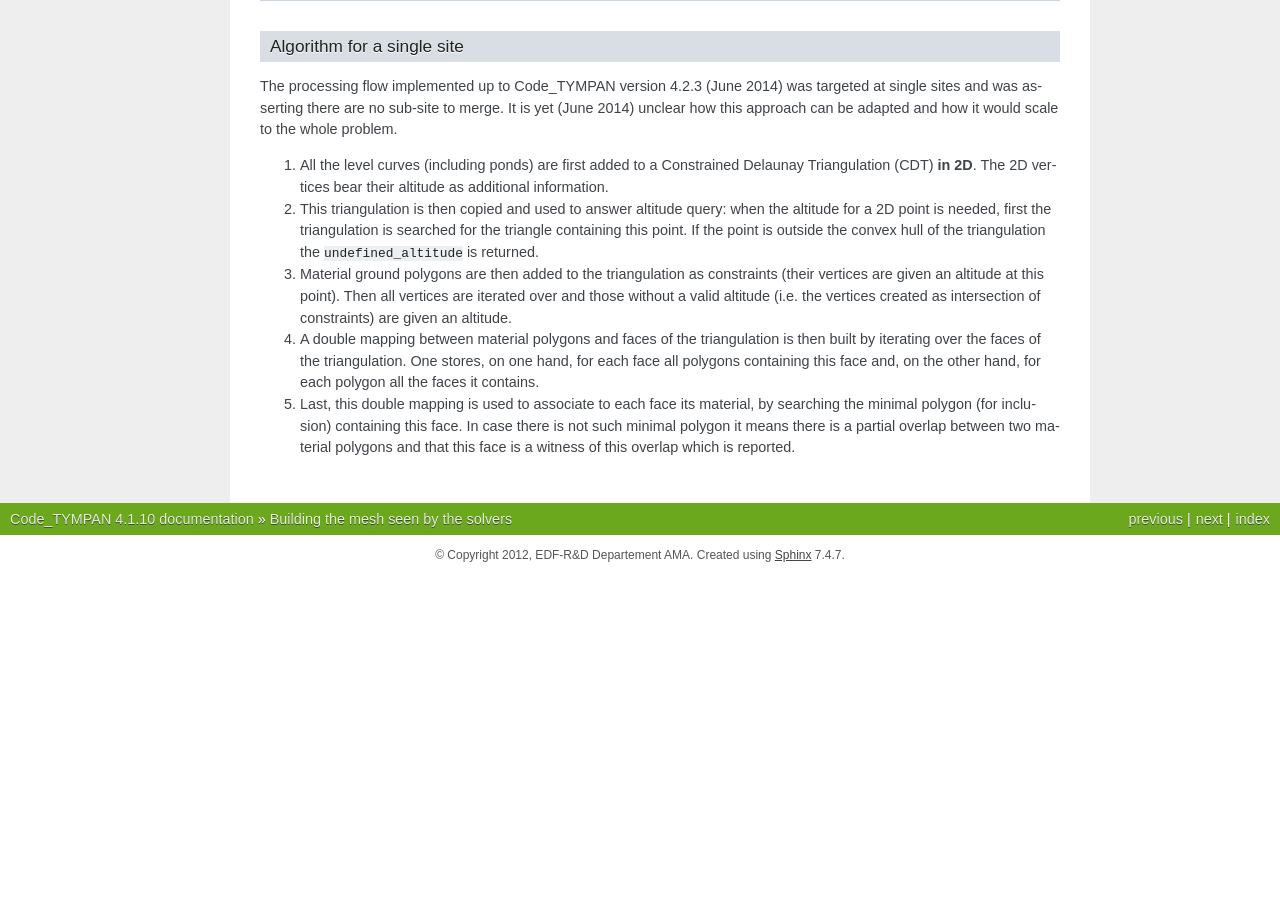
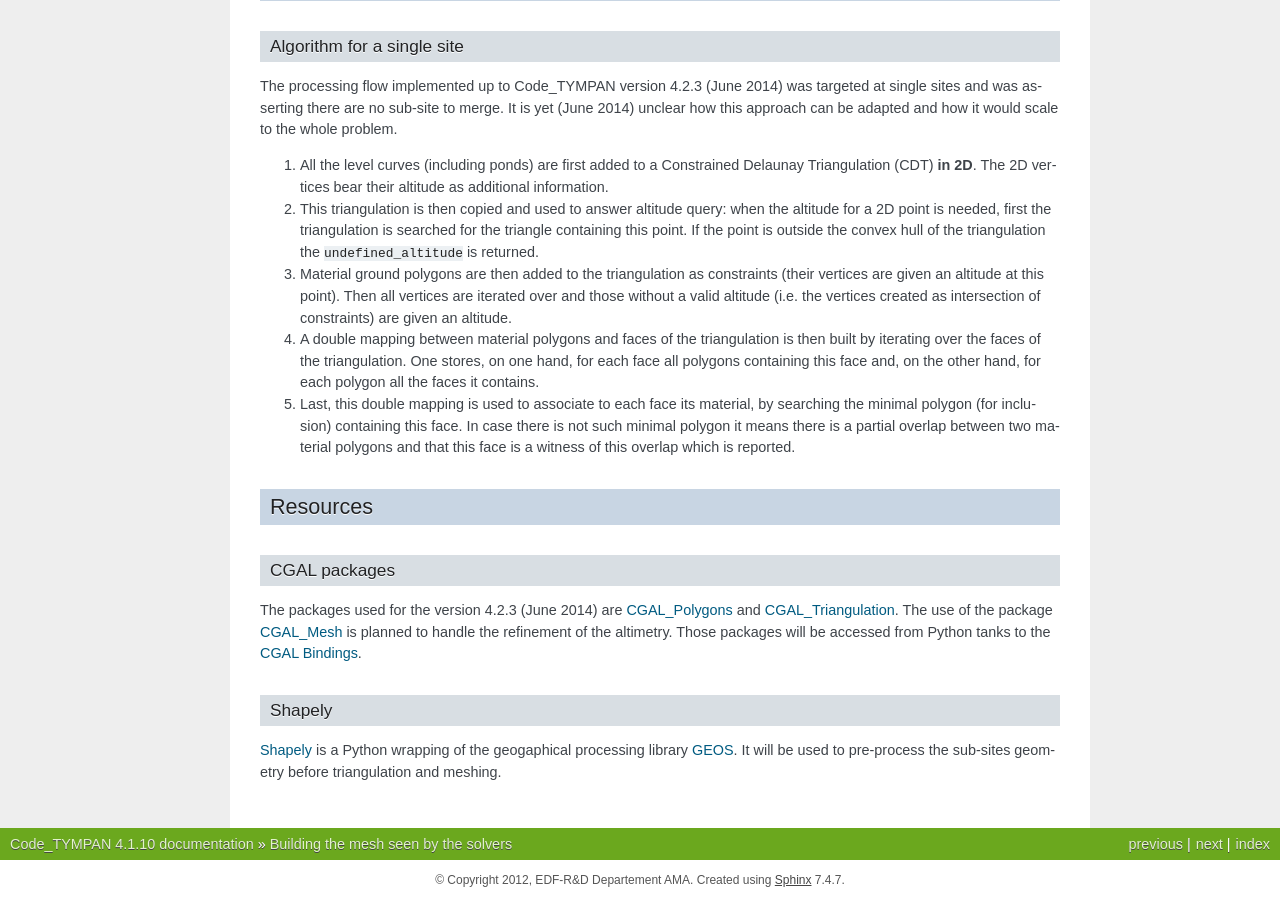
Before and after one commit to Jiunixo/test_mig2, a Sphinx documentation site: the page built from doc/meshing.rst, in a window 1280 px wide and 900 px high, scrolled down 2661 px. Built offline with Sphinx 7.4.7, drawn with Linux system fonts in a browser that asks for light colours; before the commit the page ends 3236 px from its top, so only the background shows below that; some of the changed text lies outside the part shown.

Commit message:
[doc] Document the CGAL packages of interest and Shapely
related to #1649108

```diff
--- a/doc/meshing.rst
+++ b/doc/meshing.rst
@@ -204,3 +204,30 @@ be adapted and how it would scale to the whole problem.
    containing this face. In case there is not such minimal polygon it
    means there is a partial overlap between two material polygons and
    that this face is a witness of this overlap which is reported.
+
+
+Resources
+=========
+
+CGAL packages
+-------------
+
+The packages used for the version 4.2.3 (June 2014) are
+CGAL_Polygons_ and CGAL_Triangulation_. The use of the package
+CGAL_Mesh_ is planned to handle the refinement of the altimetry.
+Those packages will be accessed from Python tanks to the `CGAL Bindings`_.
+
+.. _`CGAL_Polygons`: http://doc.cgal.org/latest/Polygon/index.html#Chapter_2D_Polygon
+.. _`CGAL_Triangulation`: http://doc.cgal.org/latest/Triangulation_2/index.html
+.. _`CGAL_Mesh`: http://doc.cgal.org/latest/Mesh_2/index.html#Chapter_2D_Conforming_Triangulations_and_Meshes
+.. _`CGAL Bindings`: http://code.google.com/p/cgal-bindings/
+
+Shapely
+-------
+
+Shapely_ is a Python wrapping of the geogaphical processing library
+GEOS_.  It will be used to pre-process the sub-sites geometry before
+triangulation and meshing.
+
+.. _Shapely: http://toblerity.org/shapely/index.html
+.. _GEOS: http://trac.osgeo.org/geos/
```
